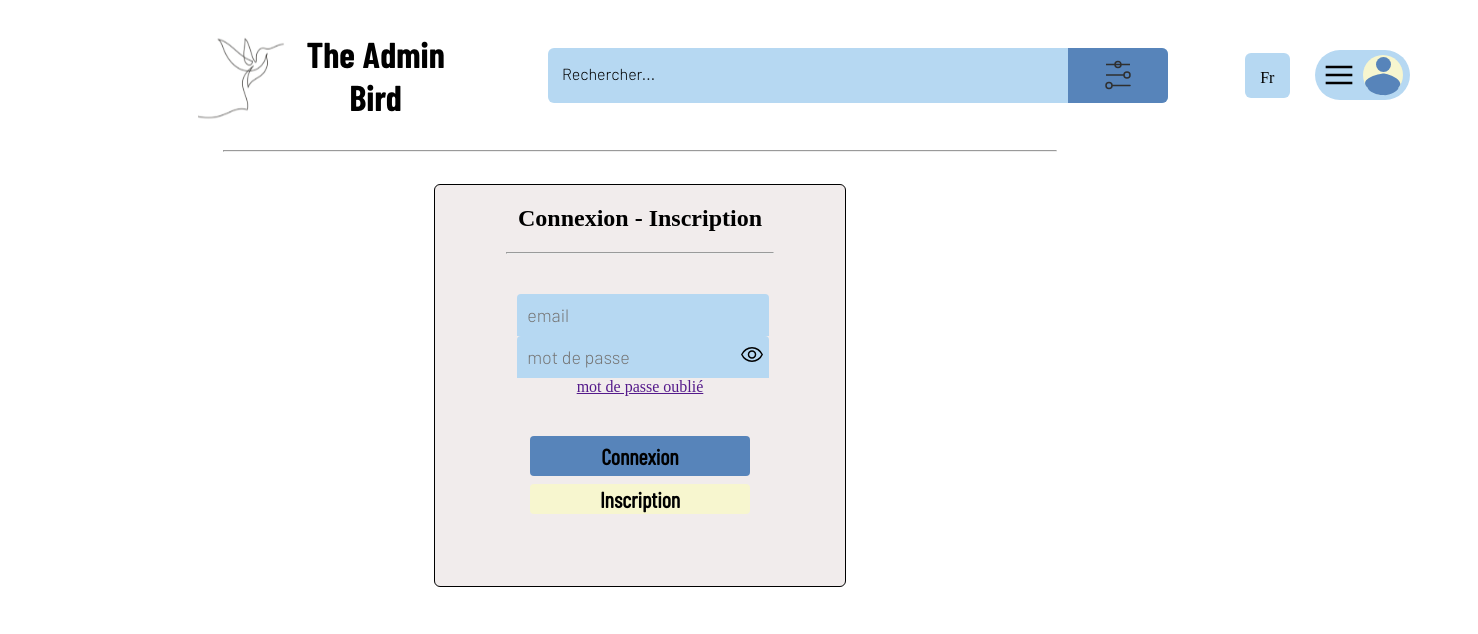
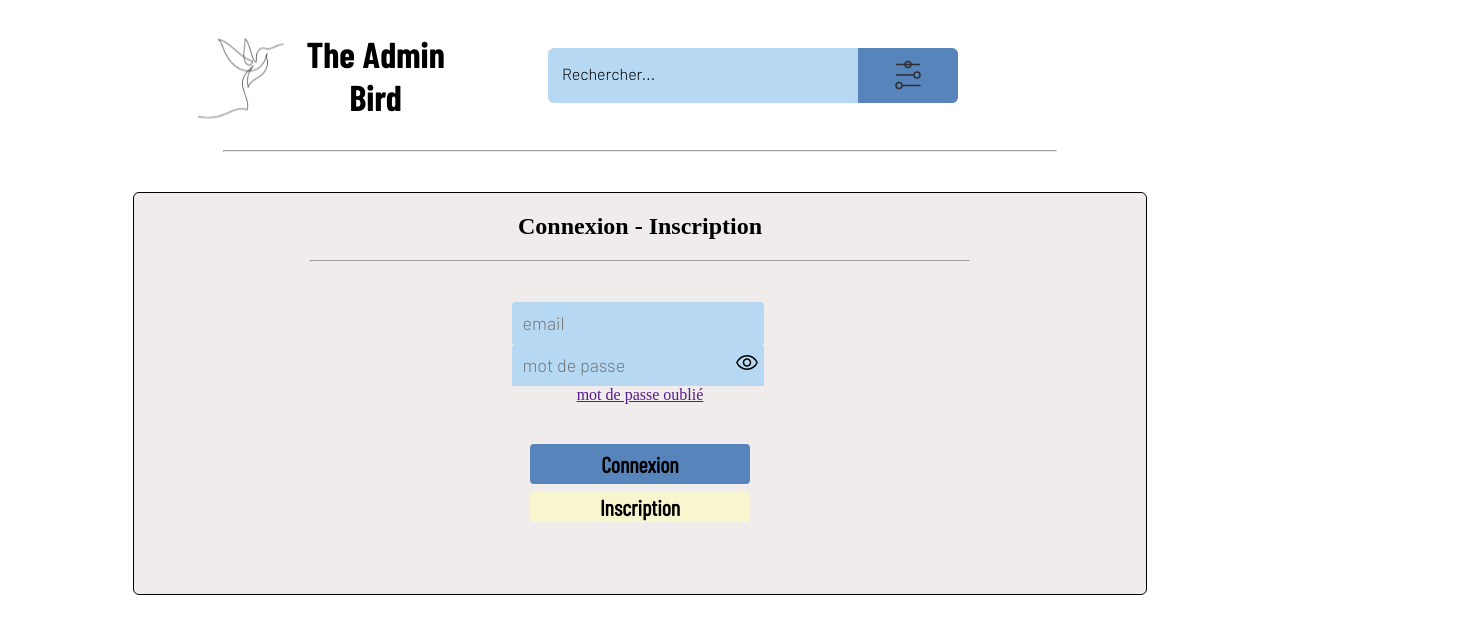
Before and after one commit to Vandethom/YummyingBird_webapp, a Nuxt app: page /auth in a window 1280 px wide. Shown: the top 634 px of the page, 1478 px wide, since content can reach past the window. Built offline with nearby package versions, Linux system fonts and the light colour scheme.

Commit message:
header + authModal responsive

```diff
--- a/components/AuthModal.vue
+++ b/components/AuthModal.vue
@@ -2,7 +2,7 @@
     <div class='auth-modal'>
         <h2>Connexion - Inscription</h2>
         <hr />
-        <form>
+        <form class='form-login'>
             <div class='connexion-input'>
                 <input
                     id='user-mail'
@@ -26,9 +26,9 @@
                 </span>
             </div>
 
-            <div class='signup-form'>
-                <input class='user-first-name' type='text' placeholder='Prénom'>
-                <input class='user-last-name' type='text' placeholder='Nom'>
+            <div class='form-signup'>
+                <input class='user-first-name connexion-input' type='text' placeholder='Prénom'>
+                <input class='user-last-name connexion-input' type='text' placeholder='Nom'>
             </div>
 
             <a href=''>mot de passe oublié</a>
@@ -43,13 +43,13 @@
 
     export default {
         methods: {
-            displaySignUpForm(e) {
+            displaySignUpForm( e ) {
                 e.preventDefault()
 
                 gsap.to( '.button-signup', {
                     'display': 'none'
                 })
-                gsap.to('.signup-form', {
+                gsap.to('.form-signup', {
                     'display': 'flex',
                     'flex-direction': 'column',
                     'margin': '14px 0 0 -2px'
@@ -108,7 +108,7 @@
             margin: auto;
             margin-top: 40px;
 
-            .signup-form {
+            .form-signup {
                 display: none;
             }
 
@@ -174,10 +174,16 @@
         }
     }
 
-    @media only screen and (max-width: 600px) {
+    @media only screen and ( max-width: 1280px ) {
         .auth-modal {
             width: 80%;
             margin-top: 40px;
         }
     }
+
+    @media only screen and ( max-width: 480px ) {
+        .auth-modal {
+            width: 95vw;
+        }
+    }
 </style>
--- a/components/header/accountOptions.vue
+++ b/components/header/accountOptions.vue
@@ -1,5 +1,5 @@
 <template>
-    <div class='accountOptions-container'>
+    <div class='account-options-container'>
         <div class="language-options">
             <p>Fr</p>
         </div>
@@ -17,7 +17,7 @@
 </script>
 
 <style lang="scss" scoped>
-    .accountOptions-container {
+    .account-options-container {
         display: flex;
         align-items: center;
         margin-left: 6vw;
@@ -50,4 +50,11 @@
             }
         }
     }
+
+
+    @media only screen and ( max-width: 1280px ) {
+        .account-options-container {
+            display: none;
+        }
+    }
 </style>
--- a/components/header/searchBar.vue
+++ b/components/header/searchBar.vue
@@ -16,7 +16,7 @@
 <style lang="scss" scoped>
     .search-bar {
         display: flex;
-        width: 620px;
+        width: 32vw;
         height: 55px;
         margin-left: 8vw;
         background: #B6D8F2;
--- a/components/utils/Header.vue
+++ b/components/utils/Header.vue
@@ -29,7 +29,6 @@ export default {
         align-items: center;
     }
     .header-container {
-        width: 100vw;
         margin-left: 25%;
 
         hr {
@@ -38,7 +37,7 @@ export default {
         }
     }
 
-    @media only screen and (max-width: 600px) {
+    @media only screen and ( max-width: 600px ) {
         .header-container {
                 width: 80%;
 
@@ -48,6 +47,5 @@ export default {
                     }
             }
         }
-
     }
 </style>
--- a/pages/auth.vue
+++ b/pages/auth.vue
@@ -25,8 +25,8 @@ export default {
 }
 </script>
 
-<style lang='scss'>
+<style lang='scss' scoped>
     .header-container {
-      margin-left: 15% !important;
+      margin-left: 15%;
     }
 </style>
--- a/pages/database.vue
+++ b/pages/database.vue
@@ -30,6 +30,6 @@ export default {
 }
 </script>
 
-<style lang='scss'>
+<style lang='scss' scoped>
 
 </style>
--- a/pages/index.vue
+++ b/pages/index.vue
@@ -35,7 +35,7 @@ export default {
 }
 </script>
 
-<style lang='scss'>
+<style lang='scss' scoped>
     .create-recipe-screen {
         display: flex;
     }
```
